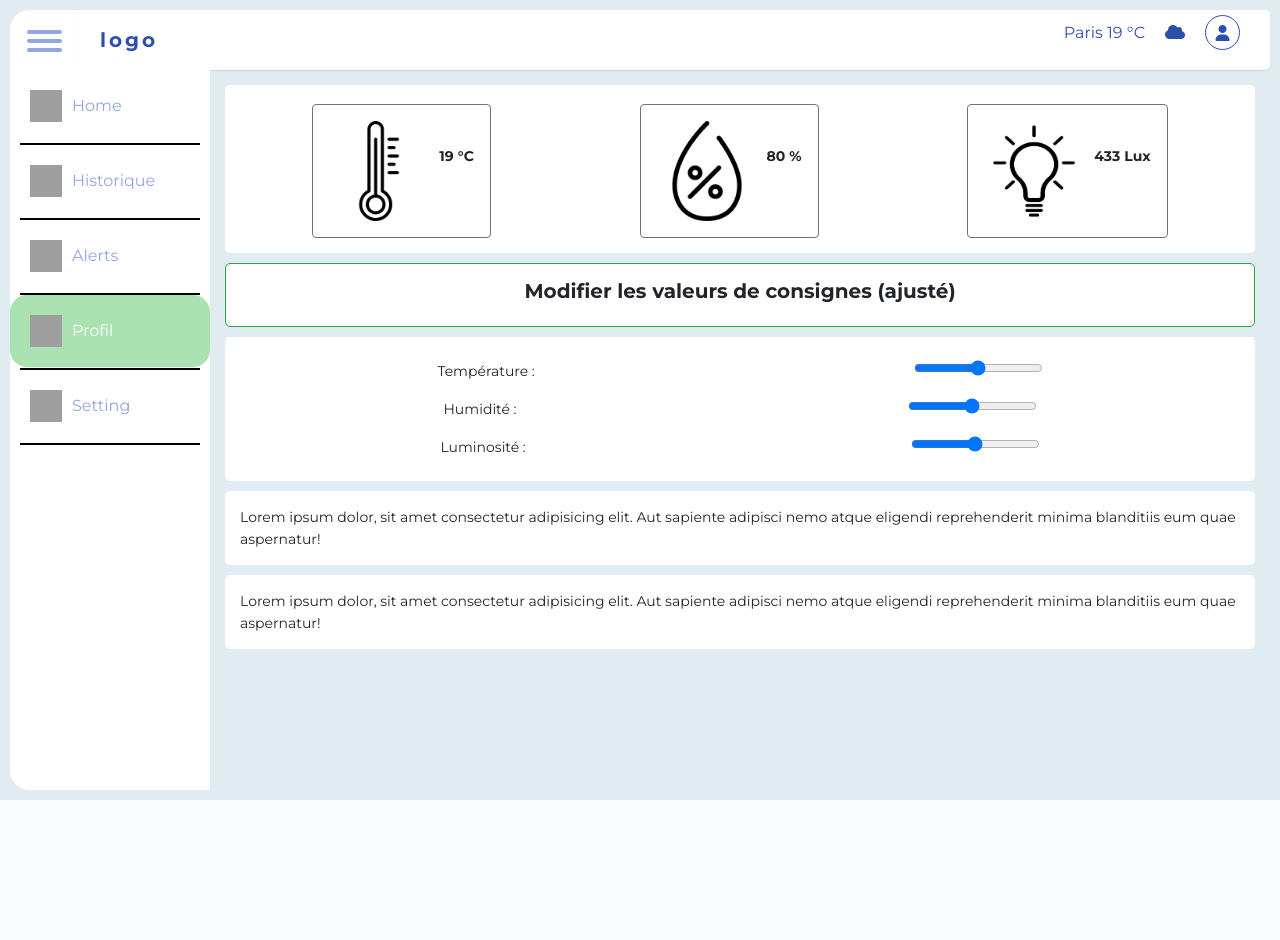
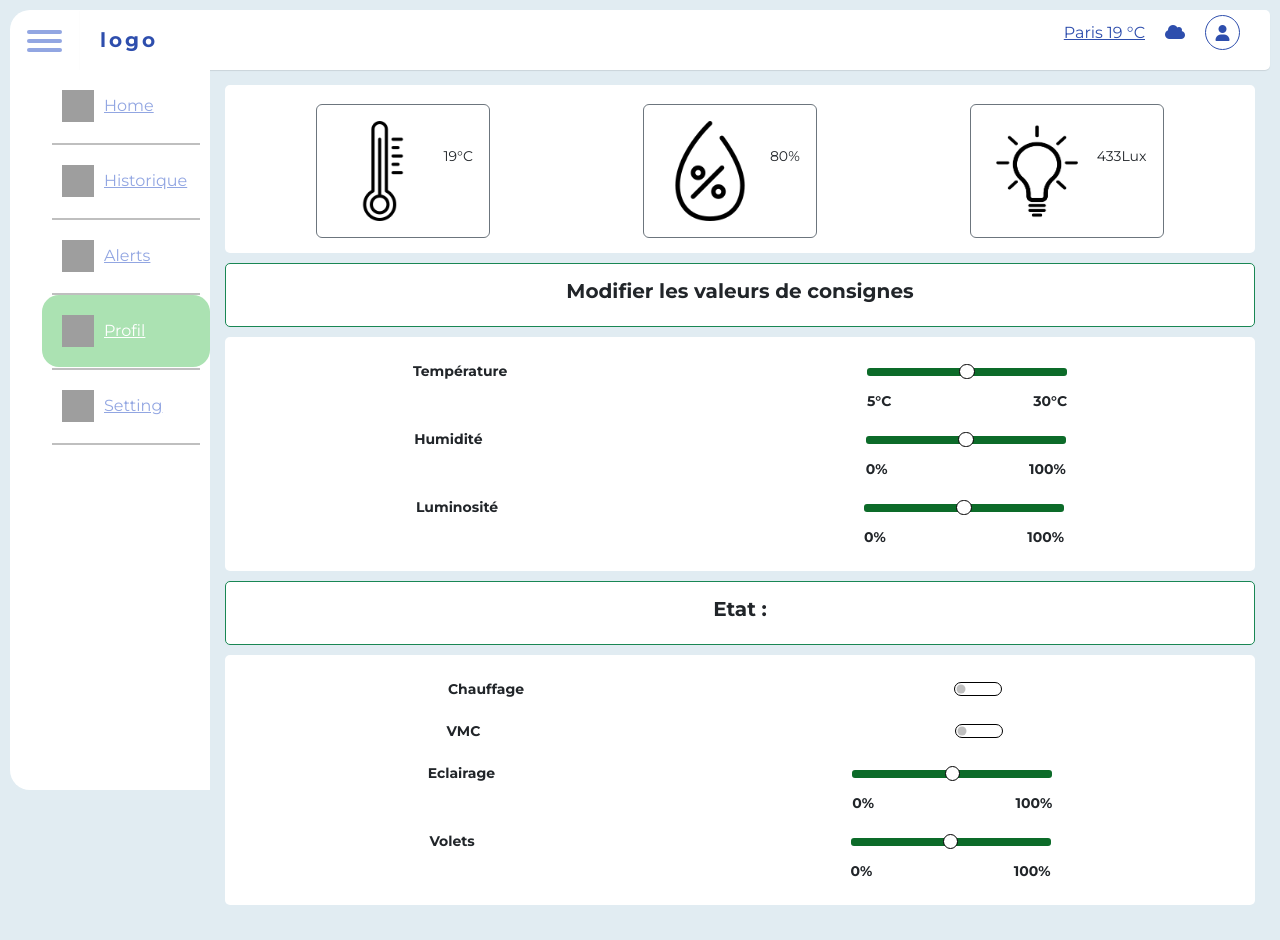
Before and after one commit to abdelkarim-jouidri/B-BHome, a PHP site: page /azize.html in a window 1280 px wide. Before the commit the page ends 800 px from the top, so only its background shows below. Run offline with PHP 8.4, Linux system fonts and the light colour scheme; some libraries are stand-ins or nearby versions; grey boxes are pictures that could not be loaded.

Commit message:
add ranges

```diff
--- a/azize.css
+++ b/azize.css
@@ -138,6 +138,87 @@ body{
   }
 }
 
+.margin-right-90{
+  margin-right: 90px;
+}
+.margin-right-114{
+  margin-right: 6px;
+}
+.margin-right-120{
+  margin-right:30px;
+}
+.padding-right-46{
+  padding-right: 46px;
+}
+input[type="range"]{
+width: 100%;
+}
+.margin-right-241{
+  margin-right:241px;
+}
+input[type=range]{
+    -webkit-appearance: none;
+}
+
+input[type=range]::-webkit-slider-runnable-track {
+    height:8px;
+    background: #0c6b29;
+    border: none;
+    border-radius: 3px;
+}
+
+input[type=range]::-webkit-slider-thumb {
+    -webkit-appearance: none;
+    border: 1px solid black;
+    height: 1.1em;
+    width: 1.1em;
+    border-radius: 50%;
+    background: white;
+    margin-top: -4px;
+}
+
+input[type=range]:focus {
+    outline: none;
+}
+
+
+#check1:not(:checked),#check2:not(:checked) {
+  background-color:white;
+  border:1px solid black;
+}
+
+
+#check1:checked,#check2:checked {
+  background-color:#0c6b29;
+  border:1px solid black;
+}
+/* position */
+datalist {
+  display: flex;
+  flex-direction: row;
+  justify-content: space-between;
+  /* writing-mode: vertical-lr; */
+  width: 200px;
+}
+
+/* .rs-label{
+margin-left:20px;
+}
+
+.rs-label::after {
+  content:'°C';
+
+} */
+/* #temperatue{
+  position:relative;
+}
+#5degre{
+  position:absolute;
+  top:20px;
+  left:30px;
+} */
+
+
 .wrapper .sidebar ul li a{
     display: block;
     padding: 20px;
--- a/azize.html
+++ b/azize.html
@@ -8,7 +8,7 @@
   <script src="https://kit.fontawesome.com/b99e675b6e.js"></script>
   <script src="https://code.jquery.com/jquery-3.6.3.min.js"
     integrity="sha256-pvPw+upLPUjgMXY0G+8O0xUf+/Im1MZjXxxgOcBQBXU=" crossorigin="anonymous"></script>
-    <link rel="stylesheet" href="https://cdn.jsdelivr.net/npm/bootstrap@4.3.1/dist/css/bootstrap.min.css" integrity="sha384-ggOyR0iXCbMQv3Xipma34MD+dH/1fQ784/j6cY/iJTQUOhcWr7x9JvoRxT2MZw1T" crossorigin="anonymous">
+    <link rel="stylesheet" href="	https://cdn.jsdelivr.net/npm/bootstrap@5.2.3/dist/css/bootstrap.min.css">
     <script src="https://code.jquery.com/jquery-3.3.1.slim.min.js" integrity="sha384-q8i/X+965DzO0rT7abK41JStQIAqVgRVzpbzo5smXKp4YfRvH+8abtTE1Pi6jizo" crossorigin="anonymous"></script>
 <script src="https://cdn.jsdelivr.net/npm/popper.js@1.14.7/dist/umd/popper.min.js" integrity="sha384-UO2eT0CpHqdSJQ6hJty5KVphtPhzWj9WO1clHTMGa3JDZwrnQq4sF86dIHNDz0W1" crossorigin="anonymous"></script>
 <script src="https://cdn.jsdelivr.net/npm/bootstrap@4.3.1/dist/js/bootstrap.min.js" integrity="sha384-JjSmVgyd0p3pXB1rRibZUAYoIIy6OrQ6VrjIEaFf/nJGzIxFDsf4x0xIM+B07jRM" crossorigin="anonymous"></script>
@@ -134,37 +134,93 @@
       </div>
 
       <div class="item text-center  border border-success ">
-        <h5 class="font-weight-bold">Modifier les valeurs de consignes (ajusté)</h5>
+        <h5 class="fw-bold">Modifier les valeurs de consignes </h5>
       </div>
       <div class=" item">
-      <div class="température p-2 d-flex justify-content-around align-item-center">
-          <div>Température : </div>
-          <div class="range">
-            <input type="range" class="form-range" id="customRange1" />
+
+      <div class="température  p-2 d-flex justify-content-around align-item-center">
+          <div class="margin-right-120 fw-bold">Température  </div>
+          <div class="range" id="temperatue">
+            <!-- <span id="rs-bullet" class="rs-label">0</span> -->
+            <input type="range" class="form-range" id="customRange1" min="0" max="30" />
+
+            <datalist id="values">
+              <option class="fw-bold" value="0" label="5°C"></option>
+              <option class="fw-bold" value="30" label="30°C"></option>
+            </datalist>
+
+          </div>
+
+
+      </div>
+
+      <div class="humidite p-2 d-flex justify-content-around align-item-center">
+        <div style="margin-right: 51px;" class="margin-right-120 fw-bold">Humidité  </div>
+        <div class="range">
+          <input type="range" class="form-range" id="customRange1" min="0" max="100"/>
+          <datalist id="values">
+            <option class="fw-bold" value="0" label="0%"></option>
+            <option class="fw-bold" value="100" label="100%"></option>
+          </datalist>
+
+        </div>
+      </div>
+
+      <div class="luminosite p-2 d-flex justify-content-around align-item-center">
+        <div class="margin-right-120 fw-bold">Luminosité  </div>
+        <div class="range">
+          <input type="range" class="form-range" id="customRange1" min="0" max="100"/>
+          <datalist id="values">
+            <option class="fw-bold" value="0" label="0%"></option>
+            <option class="fw-bold" value="100" label="100%"></option>
+          </datalist>
+        </div>
+      </div>
+
+      </div>
+      <div class="item text-center  border border-success ">
+        <h5 class="fw-bold">Etat :</h5>
+      </div>
+      <div class="item">
+        <div class="Chauffage p-2 d-flex justify-content-around align-item-center">
+
+          <div class="margin-right-120 fw-bold">Chauffage  </div>
+          <div class="form-check form-switch margin-right-120">
+            <input   class="form-check-input padding-right-46" type="checkbox" id="check1" >
+            <!-- <label class="form-check-label" for="flexSwitchCheckChecked">Checked switch checkbox input</label> -->
           </div>
       </div>
-      <div class="humidite p-2 d-flex justify-content-around align-item-center">
-        <div>Humidité : </div>
-        <div class="range">
-          <input type="range" class="form-range" id="customRange1" />
+
+      <div class="VMC p-2 d-flex justify-content-around align-item-center">
+        <div  class="margin-right-120 fw-bold">VMC  </div>
+        <div class="form-check form-switch ms-5  margin-right-120 ">
+          <input  class="form-check-input padding-right-46" type="checkbox" id="check2" >
+          <!-- <label class="form-check-label" for="flexSwitchCheckChecked">Checked switch checkbox input</label> -->
         </div>
+      </div>
 
+      <div class="Eclairage p-2 d-flex justify-content-around align-item-center">
+        <div style="margin-right: -2px;" class="margin-right-114 fw-bold">Eclairage  </div>
+        <div class="range ">
+          <input type="range" class="form-range" id="customRange1" min="0" max="100"/>
+          <datalist id="values">
+            <option class="fw-bold" value="0" label="0%"></option>
+            <option class="fw-bold" value="100" label="100%"></option>
+          </datalist>
+        </div>
       </div>
-      <div class="luminosite p-2 d-flex justify-content-around align-item-center">
-        <div>Luminosité : </div>
-        <div class="range">
-          <input type="range" class="form-range" id="customRange1" />
+
+      <div class="Volets p-2 d-flex justify-content-around align-item-center">
+        <div style="margin-right: 13px;" class="margin-right-114 fw-bold">Volets  </div>
+        <div class="range ">
+          <input type="range" class="form-range" id="customRange1" min="0" max="100"/>
+          <datalist id="values">
+            <option class="fw-bold" value="0" label="0%"></option>
+            <option class="fw-bold" value="100" label="100%"></option>
+          </datalist>
         </div>
+      </div>
 
-      </div>
-      </div>
-      <div class="item">
-        Lorem ipsum dolor, sit amet consectetur adipisicing elit. Aut sapiente adipisci nemo atque eligendi
-        reprehenderit minima blanditiis eum quae aspernatur!
-      </div>
-      <div class="item">
-        Lorem ipsum dolor, sit amet consectetur adipisicing elit. Aut sapiente adipisci nemo atque eligendi
-        reprehenderit minima blanditiis eum quae aspernatur!
       </div>
     </div>
   </div>
```
Also changed, not shown: bold.PNG (added), degree.PNG (added), tempsnip.png (added).
